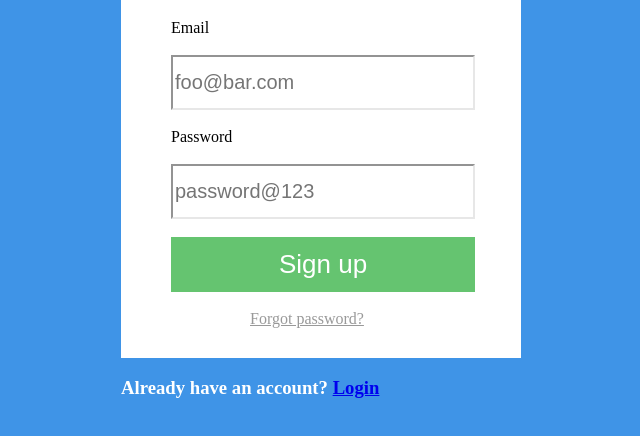
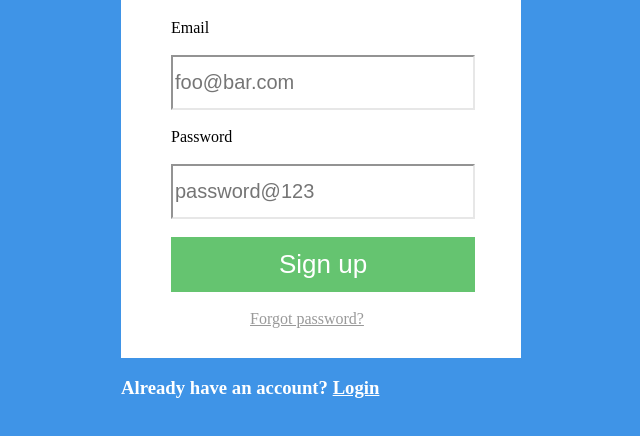
Before and after one commit to mushahidh/analogsea, a plain HTML site: page index.html in a window 1280 px wide. Shown: the part 252-688 px from the top of the page, without its empty margins (319-959 px from the left). Drawn offline with Linux system fonts and the light colour scheme.

Commit message:
style changes

```diff
--- a/css/main.css
+++ b/css/main.css
@@ -68,3 +68,6 @@ h3 {
 
 	color: white;
 }
+h3 > a{
+	color: white;
+}
```
